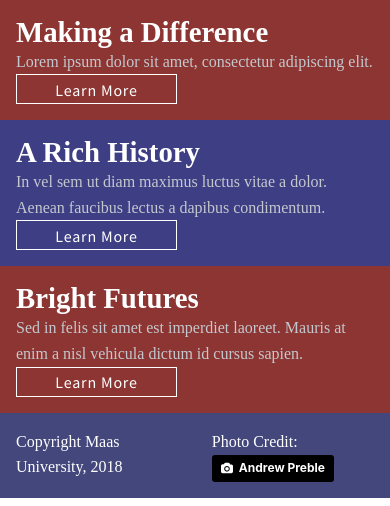
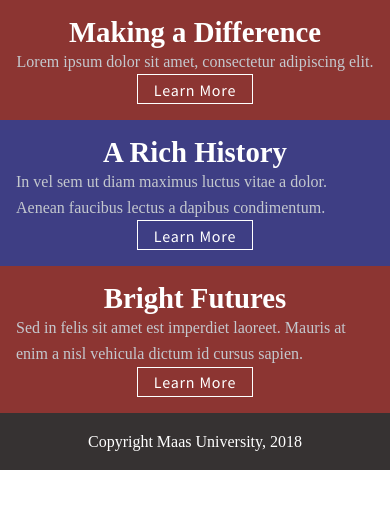
Before and after one commit to susanmaas/maas-university, a plain HTML site: page index.html in a window 390 px wide. Shown: the part 338-844 px from the top of the page. Drawn offline with Linux system fonts and the light colour scheme; a web font is replaced by a local one.

Commit message:
Layout changes

```diff
--- a/index.html
+++ b/index.html
@@ -56,10 +56,9 @@
     </section>
 </div>
 <footer>
-    <p class="footer">
+    <p>
     Copyright Maas University, 2018
     </p>
-    <p class="footer">Photo Credit: <a style="background-color:black;color:white;text-decoration:none;padding:4px 6px;font-family:-apple-system, BlinkMacSystemFont, &quot;San Francisco&quot;, &quot;Helvetica Neue&quot;, Helvetica, Ubuntu, Roboto, Noto, &quot;Segoe UI&quot;, Arial, sans-serif;font-size:12px;font-weight:bold;line-height:1.2;display:inline-block;border-radius:3px" href="https://unsplash.com/@apreble?utm_medium=referral&amp;utm_campaign=photographer-credit&amp;utm_content=creditBadge" target="_blank" rel="noopener noreferrer" title="Download free do whatever you want high-resolution photos from Andrew Preble"><span style="display:inline-block;padding:2px 3px"><svg xmlns="http://www.w3.org/2000/svg" style="height:12px;width:auto;position:relative;vertical-align:middle;top:-1px;fill:white" viewBox="0 0 32 32"><title>unsplash-logo</title><path d="M20.8 18.1c0 2.7-2.2 4.8-4.8 4.8s-4.8-2.1-4.8-4.8c0-2.7 2.2-4.8 4.8-4.8 2.7.1 4.8 2.2 4.8 4.8zm11.2-7.4v14.9c0 2.3-1.9 4.3-4.3 4.3h-23.4c-2.4 0-4.3-1.9-4.3-4.3v-15c0-2.3 1.9-4.3 4.3-4.3h3.7l.8-2.3c.4-1.1 1.7-2 2.9-2h8.6c1.2 0 2.5.9 2.9 2l.8 2.4h3.7c2.4 0 4.3 1.9 4.3 4.3zm-8.6 7.5c0-4.1-3.3-7.5-7.5-7.5-4.1 0-7.5 3.4-7.5 7.5s3.3 7.5 7.5 7.5c4.2-.1 7.5-3.4 7.5-7.5z"></path></svg></span><span style="display:inline-block;padding:2px 3px">Andrew Preble</span></a></p>
 </footer>
 
 <script src="maasUniversity.js"></script>
--- a/style.css
+++ b/style.css
@@ -1,8 +1,3 @@
-
-
-/* Star seletor maybe not best practice. To re-visit */
-/* You can probably do this layout better with grid. Reduce text in sections to air out a bit. To re-visit*/
-
 * {
     margin: 0;
     padding: 0;
@@ -41,44 +36,6 @@ p {
     font-size: 4.5vw;
 }
 
-@media screen and (max-width: 875px) {
-    .flex ul {
-        display: none;
-    }
-
-    .main {
-        display: flex;
-        flex-direction: column;
-    }
-
-    .hero-image {
-        height: 60%;
-    }
-
-    .hero-text {
-        font-size: 2rem;
-    }
-
-    h2 {
-        font-size: 1.8rem;
-    }
-    }
-
-@media screen and (max-width: 530px) {
-    .hero-image {
-        height: 40%;
-    }
-    .hero-text {
-        font-size: 1.4rem;
-    }
-}
-
-@media screen and (min-width: 875px) {
-    #openSlideMenu {
-        display: none;
-    }
-    }
-
 li {
     list-style: none;
     padding: 1em;
@@ -116,7 +73,6 @@ a:hover {
     z-index: 1;
     top: 0;
     left: 0;
-    /*background-color: rgba(45, 49, 99, 0.9);*/
     background-image: linear-gradient(rgba(45, 49, 99),#8c3532);
     overflow-x: hidden;
     padding-top: 60px;
@@ -198,9 +154,51 @@ a:hover {
 
 footer {
     display: flex;
-    background: rgb(67, 71, 124);
+    background: rgb(54, 50, 50);
+    padding: 1em;
+    justify-content: center;
 }
 
-.footer {
-    padding: 1em;
+/* Media Queries */
+
+@media screen and (max-width: 875px) {
+    .flex ul {
+        display: none;
+    }
+
+    .main {
+        display: flex;
+        flex-direction: column;
+    }
+
+    .hero-image {
+        height: 60%;
+    }
+
+    .container {
+        align-items: center;
+    }
+
+    .hero-text {
+        font-size: 2rem;
+    }
+
+    h2 {
+        font-size: 1.8rem;
+    }
 }
+
+@media screen and (max-width: 530px) {
+    .hero-image {
+        height: 40%;
+    }
+    .hero-text {
+        font-size: 1.4rem;
+    }
+}
+
+@media screen and (min-width: 875px) {
+    #openSlideMenu {
+        display: none;
+    }
+}
```
Lines whose indentation alone changed are shown as unchanged.
